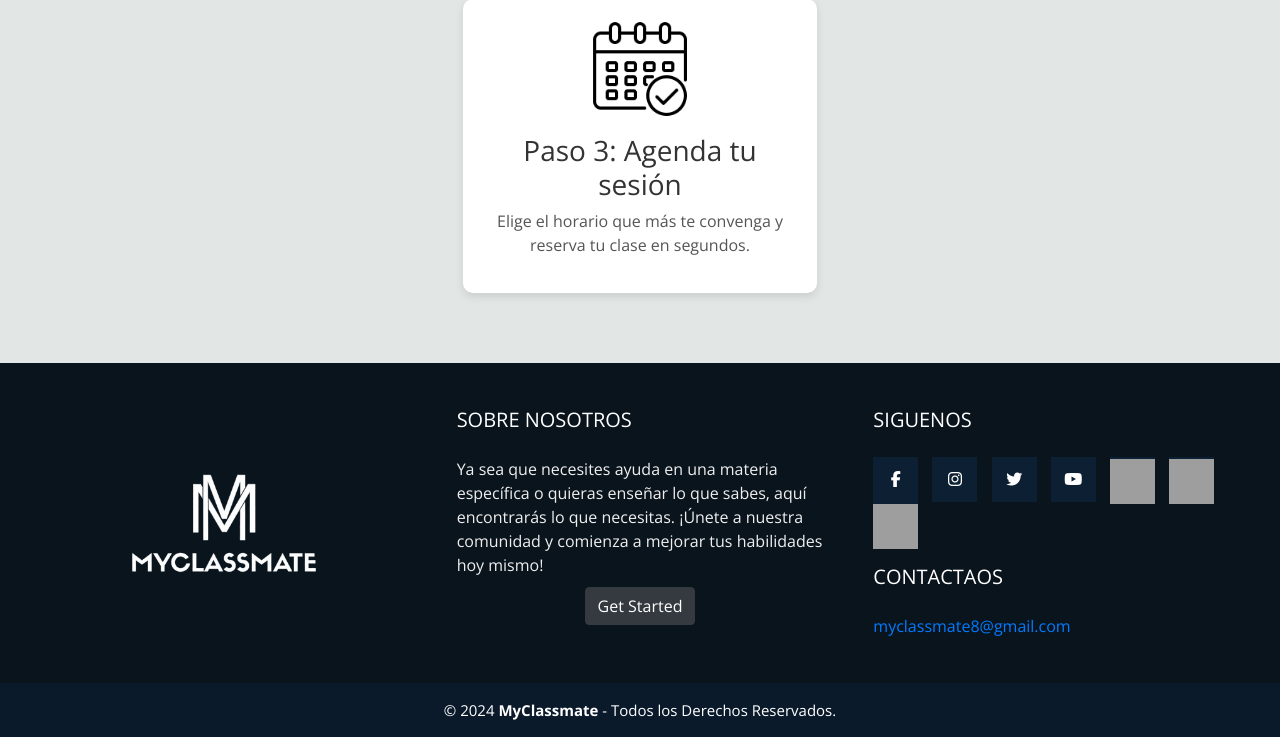
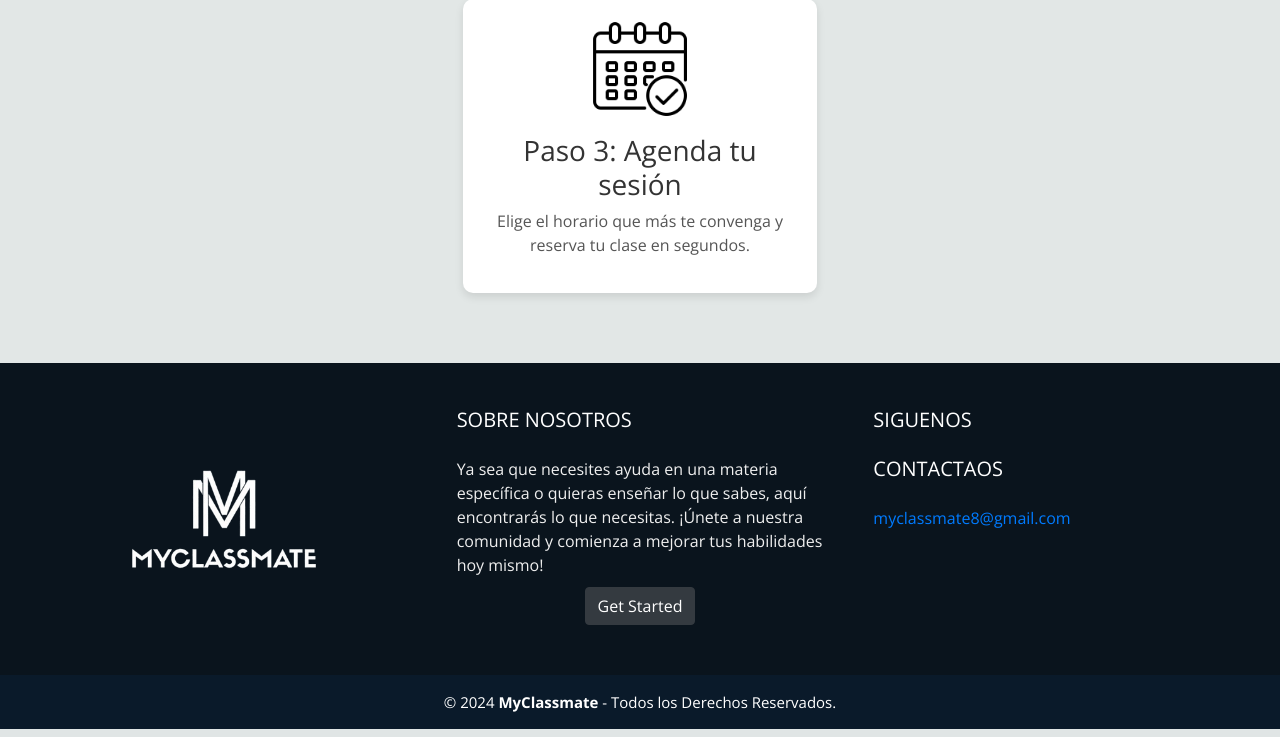
Before and after one commit to ChinitoPacas31/My-classmate, a Flask app: page / in a window 1280 px wide. Shown: the part 1893-2630 px from the top of the page. Run offline with Flask 3, Linux system fonts and the light colour scheme; data comes from the database, SQL or seed files in the repository; data that the repository does not hold is empty; some libraries are stand-ins or nearby versions; grey boxes are pictures that could not be loaded.

Commit message:
footer imgs

```diff
--- a/templates/index.html
+++ b/templates/index.html
@@ -554,19 +554,6 @@
         <div class="box">
             <h2>SIGUENOS</h2>
             <div class="red-social">
-              <a href="https://www.facebook.com/profile.php?id=61569048146635" class="fa fa-facebook"></a>
-              <a href="https://www.instagram.com/my_classmate_learn?igsh=dHB6MTcxa2M4M3Fi" class="fa fa-instagram"></a>
-              <a href="https://x.com/my_classmatee" class="fa fa-twitter"></a>
-                <a href="" class="fa fa-youtube"></a>
-              <a href="https://facebook.com" target="_blank">
-                <img src="../static/images/facebook-icon.png" alt="Facebook" style="width: 45px; height: 45px;">
-            </a>
-            <a href="https://twitter.com" target="_blank">
-                <img src="../static/images/twitter-icon.png" alt="Twitter" style="width: 45px; height: 45px;">
-            </a>
-            <a href="https://instagram.com" target="_blank">
-                <img src="../static/images/instagram-icon.png" alt="Instagram" style="width: 45px; height: 45px;">
-            </a>
             </div>
             <div class="box" style="margin-top: 18px;">
             <h2>CONTACTAOS</h2>
```
Also changed, not shown: static/uploads/formimg.png (added).
